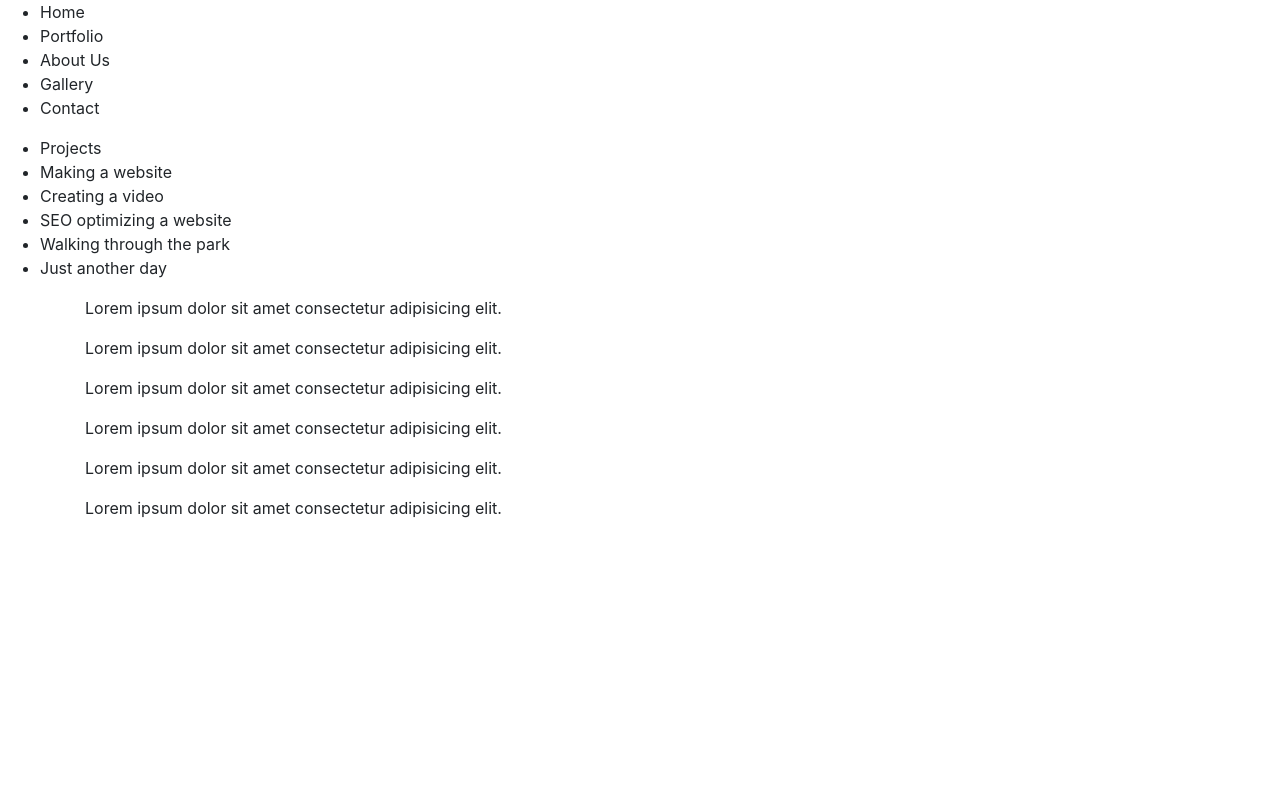
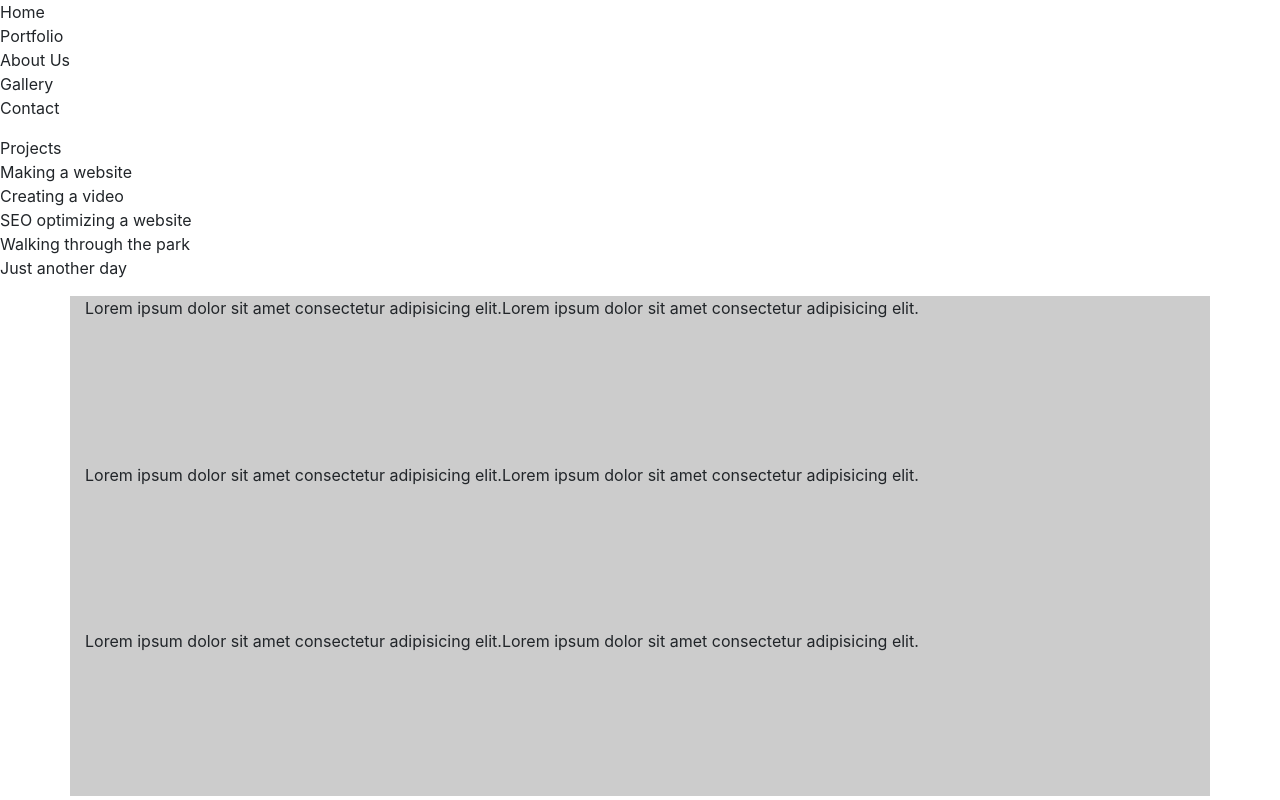
Before and after one commit to JeanPeel/toggle-menu-mmtuts, a plain HTML site: page index.html in a window 1280 px wide. Drawn offline with nearby package versions, Linux system fonts and the light colour scheme.

Commit message:
added style sheet

```diff
--- a/assets/css/style.css
+++ b/assets/css/style.css
@@ -9,7 +9,7 @@
     background-color: #ccc;
 
     display: flex;
+    flex-flow: row wrap;
     /* flex-wrap: wrap;
     flex-direction: row; */
-    flex-flow: row wrap;
 }
--- a/index.html
+++ b/index.html
@@ -10,7 +10,7 @@
 
         <!-- Linked Style Sheet & Reset etc.-->
         <link rel='meyer-reset' type='reset' href='assets/css/reset.css'>
-        <link rel='stylesheet' href='a'>
+        <link rel='stylesheet' href='assets/css/style.css'>
 
         <title>title</title>
     </head>
```
